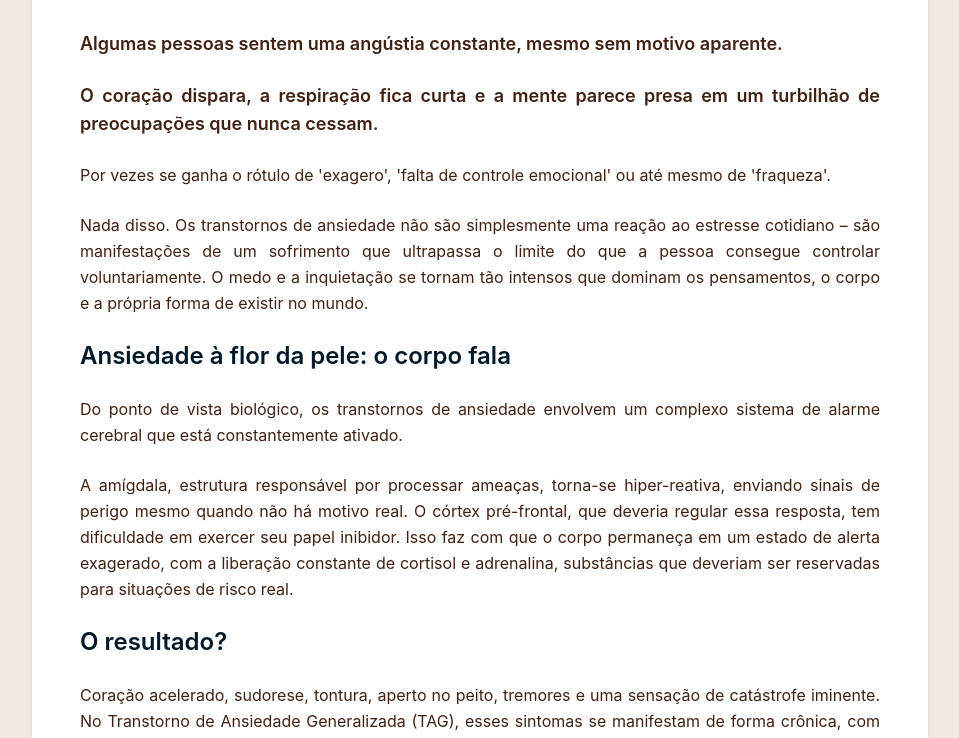
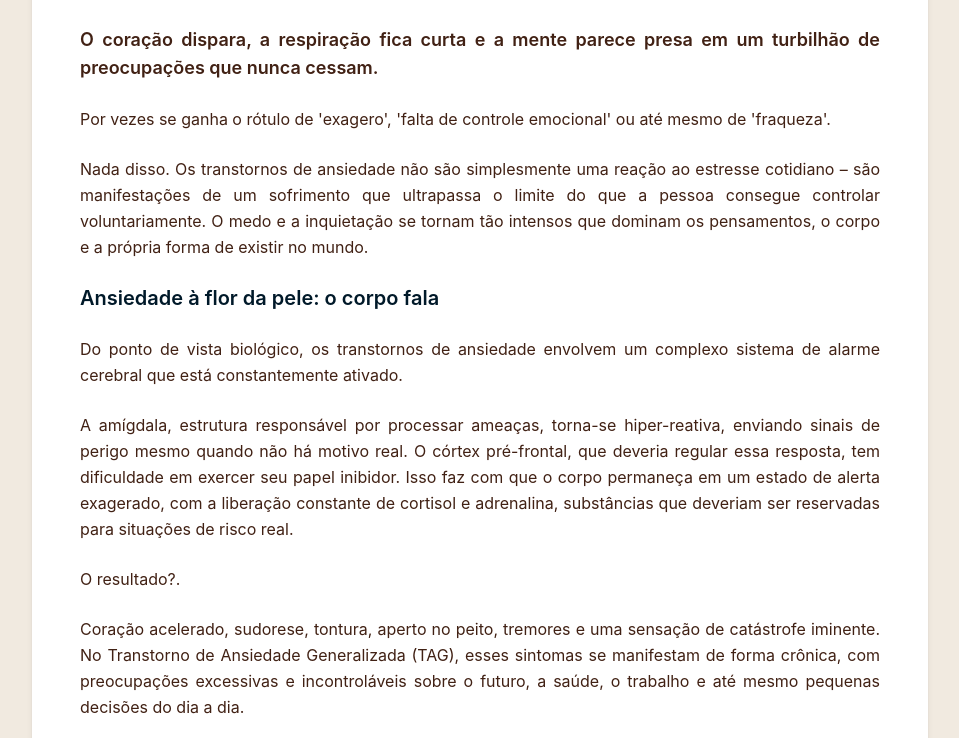
Before and after one commit to aclicks/tranquil-landing-haven, a React (Vite) app: page /psiquiatria in a window 1280 px wide. Shown: the part 2024-2762 px from the top of the page, without its empty margins (160-1119 px from the left). Built offline with nearby package versions, Linux system fonts and the light colour scheme; a web font is replaced by a local one.

Commit message:
Refactor Psiquiatria.tsx content
-   Removed h2 tag from "O resultado?"
-   Reduced the size of h2 elements.

```diff
--- a/src/pages/Psiquiatria.tsx
+++ b/src/pages/Psiquiatria.tsx
@@ -40,7 +40,7 @@ const articles = [
       "Ansiedade à flor da pele: o corpo fala",
       "Do ponto de vista biológico, os transtornos de ansiedade envolvem um complexo sistema de alarme cerebral que está constantemente ativado.",
       "A amígdala, estrutura responsável por processar ameaças, torna-se hiper-reativa, enviando sinais de perigo mesmo quando não há motivo real. O córtex pré-frontal, que deveria regular essa resposta, tem dificuldade em exercer seu papel inibidor. Isso faz com que o corpo permaneça em um estado de alerta exagerado, com a liberação constante de cortisol e adrenalina, substâncias que deveriam ser reservadas para situações de risco real.",
-      "O resultado?",
+      "O resultado?.",
       "Coração acelerado, sudorese, tontura, aperto no peito, tremores e uma sensação de catástrofe iminente. No Transtorno de Ansiedade Generalizada (TAG), esses sintomas se manifestam de forma crônica, com preocupações excessivas e incontroláveis sobre o futuro, a saúde, o trabalho e até mesmo pequenas decisões do dia a dia.",
       "Na Síndrome do Pânico, os episódios são súbitos e intensos: o medo toma conta, o ar parece faltar, e a pessoa tem a sensação de que vai perder o controle, desmaiar ou até morrer. Já nas fobias, o terror se concentra em objetos, situações ou lugares específicos – mas a reação é igualmente avassaladora.",
       "O medo se inscreve no sujeito",
@@ -228,16 +228,17 @@ const Psiquiatria = () => {
                   </div>
                   <div className="space-y-6 text-justify leading-relaxed">
                     {article.content.map((paragraph, i) => {
-                      // Check if the paragraph ends with a period
+                      // Check if the paragraph ends with a period and isn't "O resultado?"
                       const endsWithPeriod = paragraph.trim().endsWith('.');
+                      const isOResultado = paragraph.trim() === "O resultado?";
 
-                      // Render as h2 if it doesn't end with a period, otherwise as p
-                      return endsWithPeriod ? (
+                      // Render as h2 if it doesn't end with a period (and isn't "O resultado?"), otherwise as p
+                      return endsWithPeriod || isOResultado ? (
                         <p key={i} className={`${i === 0 || i === 1 ? "font-semibold text-lg" : ""} tracking-normal`}>
                           {paragraph}
                         </p>
                       ) : (
-                        <h2 key={i} className="text-2xl font-semibold text-primary mt-8 mb-4 tracking-normal">
+                        <h2 key={i} className="text-xl font-semibold text-primary mt-8 mb-4 tracking-normal">
                           {paragraph}
                         </h2>
                       );
```
